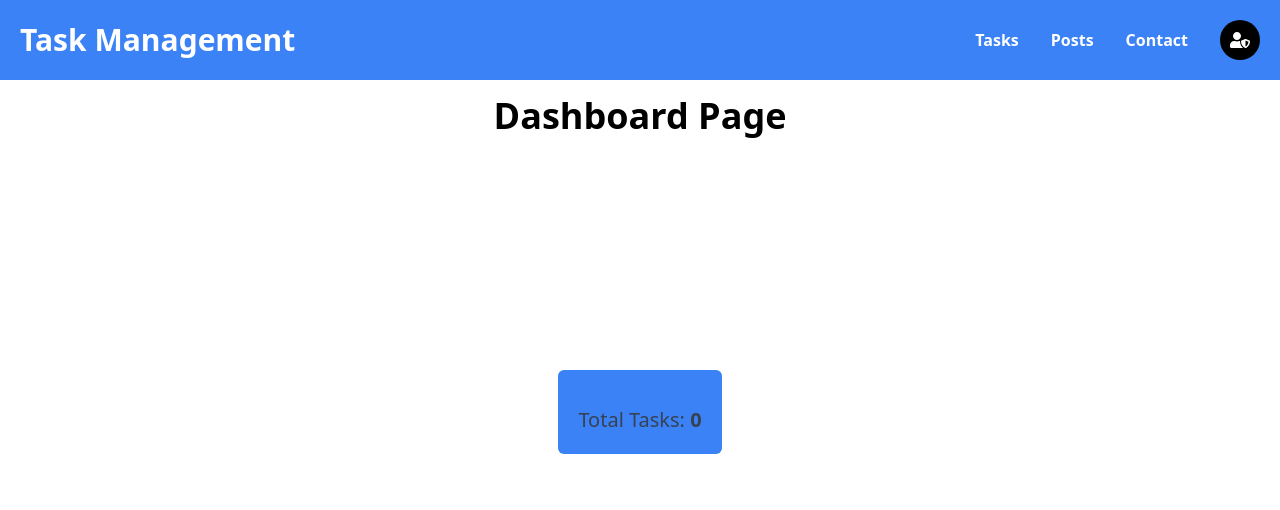
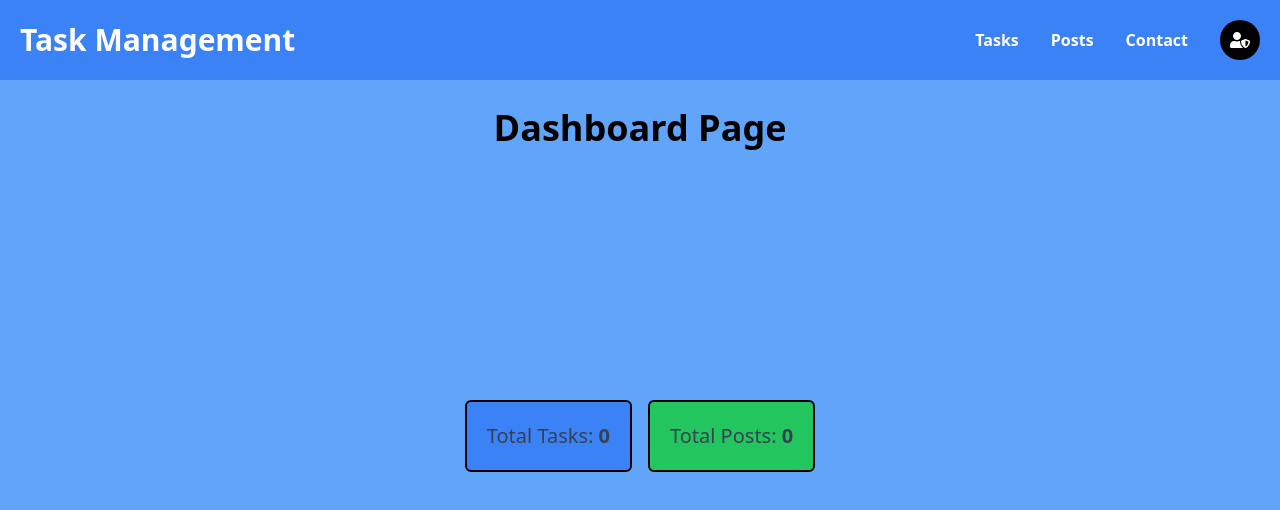
Before and after one commit to miracl3-dreams/e-commerce-fe, a React (Vite) app: page /dashboard in a window 1280 px wide. Shown: the top 510 px of the page. Built offline with nearby package versions, Linux system fonts and the light colour scheme; no server answers; sample sign-in values are in the browser's storage.

Commit message:
updating files and app.jsx

```diff
--- a/package.json
+++ b/package.json
@@ -12,6 +12,7 @@
   "dependencies": {
     "@radix-ui/react-slot": "^1.1.0",
     "@radix-ui/react-tooltip": "^1.1.4",
+    "@react-spring/web": "^9.7.5",
     "@tanstack/react-query": "^5.62.3",
     "@tanstack/react-router": "^1.82.8",
     "axios": "^1.7.7",
--- a/src/pages/Archive/Archive.jsx
+++ b/src/pages/Archive/Archive.jsx
@@ -258,6 +258,10 @@ const Archive = () => {
     },
   });
 
+  const handleForceDeleteTask = (taskId) => {
+    forceDeleteTaskMutation.mutate(taskId);
+  };
+
   // Setting document title
   useEffect(() => {
     document.title = "Archive - Task Management";
--- a/src/pages/Dashboard/Dashboard.jsx
+++ b/src/pages/Dashboard/Dashboard.jsx
@@ -1,9 +1,11 @@
 import React, { useEffect, useState } from "react";
 import axios from "../../utils/Axios";
 import Cards from "../../components/Cards";
+import { useSpring, animated } from "@react-spring/web";
 
 const Dashboard = () => {
   const [taskCount, setTaskCount] = useState(0);
+  const [postCount, setPostCount] = useState(0);
 
   // Function to fetch task count
   const fetchTaskCount = async () => {
@@ -20,27 +22,72 @@ const Dashboard = () => {
     }
   };
 
+  // Function to fetch post count
+  const fetchPostCount = async () => {
+    try {
+      const response = await axios.get("http://127.0.0.1:8000/api/v1/posts", {
+        headers: {
+          Authorization: `Bearer ${localStorage.getItem("authToken")}`,
+        },
+        params: { per_page: 1 },
+      });
+
+      const totalPosts = response.data?.meta?.total;
+      setPostCount(totalPosts || 0);
+
+    } catch (error) {
+      console.error("Failed to fetch post count:", error);
+    }
+  };
+
   useEffect(() => {
     fetchTaskCount();
+    fetchPostCount();
   }, []);
 
+
+  const animatedTaskCount = useSpring({
+    from: { number: 0 },
+    to: { number: taskCount },
+    delay: 200,
+    config: { tension: 120, friction: 14 },
+  });
+
+  const animatedPostCount = useSpring({
+    from: { number: 0 },
+    to: { number: postCount },
+    delay: 200,
+    config: { tension: 120, friction: 14 },
+  });
+
   return (
-    <>
-      <div className="bg-white h-screen w-full flex-col items-center justify-center">
-        <div className="py-4 px-5">
-          <h1 className="text-4xl font-bold text-black flex items-center justify-center">
-            Dashboard Page
-          </h1>
-        </div>
-        <div className="flex justify-center items-center h-[65vh]">
-          <Cards className="bg-blue-500 flex justiy-center items-start h">
-            <p className="text-xl text-gray-700 mt-4">
-              Total Tasks: <span className="font-semibold">{taskCount}</span>
+    <div className="bg-blue-400 h-screen w-full flex-col items-center justify-center">
+      <div className="py-7 px-5">
+        <h1 className="text-4xl font-bold text-black flex items-center justify-center">
+          Dashboard Page
+        </h1>
+      </div>
+      <div className="flex justify-center items-center h-[65vh]">
+        <div className="flex space-x-4">
+          <Cards className="bg-blue-500 flex justify-center items-start border-2 border-black p-4">
+            <p className="text-xl text-gray-700">
+              Total Tasks:{" "}
+              <animated.span className="font-semibold">
+                {animatedTaskCount.number.to((n) => n.toFixed(0))}
+              </animated.span>
+            </p>
+          </Cards>
+          <Cards className="bg-green-500 flex justify-center items-start border-2 border-black p-4">
+            <p className="text-xl text-gray-700">
+              Total Posts:{" "}
+              <animated.span className="font-semibold">
+                {animatedPostCount.number.to((n) => n.toFixed(0))}
+              </animated.span>
             </p>
           </Cards>
         </div>
       </div>
-    </>
+    </div>
   );
 };
 
--- a/src/pages/Posts/Posts.jsx
+++ b/src/pages/Posts/Posts.jsx
@@ -8,6 +8,7 @@ import {
   useMutation,
   useQueryClient,
 } from "@tanstack/react-query";
+import { toast, Bounce } from "react-toastify";
 
 const Posts = () => {
   // State Variables
@@ -74,8 +75,20 @@ const Posts = () => {
       return response.data.data;
     },
     onSuccess: () => {
+      toast.success("Task deleted successfully!", {
+        position: "bottom-right",
+        autoClose: 1500,
+        hideProgressBar: false,
+        closeOnClick: true,
+        pauseOnHover: true,
+        draggable: true,
+        progress: undefined,
+        theme: "light",
+        transition: Bounce,
+      });
       setNewPost({ title: "", body: "" });
       queryClient.invalidateQueries(["posts"]);
+      setIsModalOpen(false);
     },
     onError: (error) => {
       console.error("Error creating post:", error);
@@ -196,7 +209,6 @@ const Posts = () => {
         Posts and Comments
       </h1>
 
-      {/* Error & Loading States */}
       {isError && (
         <div className="text-red-500 text-center mb-4">
           Failed to fetch posts. Please try again later.
@@ -205,7 +217,6 @@ const Posts = () => {
       {isLoading && <div className="text-center mb-4">Loading...</div>}
 
       <div className="flex flex-col items-center gap-5 w-full">
-        {/* Create Post Section */}
         <div className="bg-blue-500 flex flex-col items-start gap-6 p-8 w-full max-w-5xl rounded-md font-poppins">
           <div className="flex w-full">
             <input
@@ -217,13 +228,11 @@ const Posts = () => {
           </div>
         </div>
 
-        {/* Display Posts with Infinite Scroll */}
         <div className="bg-gray-300 p-6 rounded-md w-full max-w-5xl">
           <h2 className="text-black text-2xl font-bold mb-4 text-center">
             All Posts
           </h2>
 
-          {/* Search Posts Section */}
           <div className="bg-gray-200 p-6 rounded-md w-full max-w-5xl">
             <h2 className="text-black font-bold text-2xl mb-5">Search Posts</h2>
             <input
@@ -252,7 +261,6 @@ const Posts = () => {
                     <h3 className="text-xl font-bold mb-2">{post.title}</h3>
                     <p className="mb-4 text-gray-700">{post.body}</p>
 
-                    {/* Display Comments */}
                     <div className="mt-4 bg-gray-100 rounded-md p-4 shadow-md">
                       <h4 className="font-bold text-lg mb-3">Comments</h4>
                       <div
@@ -299,7 +307,6 @@ const Posts = () => {
                         </div>
                       </div>
 
-                      {/* Add Comment */}
                       <div className="mt-4">
                         <textarea
                           className="px-4 py-2 rounded-md w-full border border-gray-300"
@@ -331,7 +338,6 @@ const Posts = () => {
           </div>
         </div>
 
-        {/* Modal for Creating Post*/}
         <Modal
           isOpen={isModalOpen}
           className="bg-slate-300"
```
Also changed, not shown: 1 other file (tests, documents, lock files or other folders).
